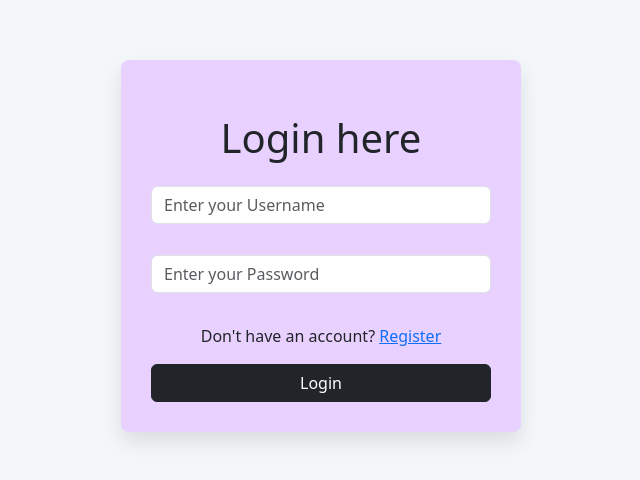
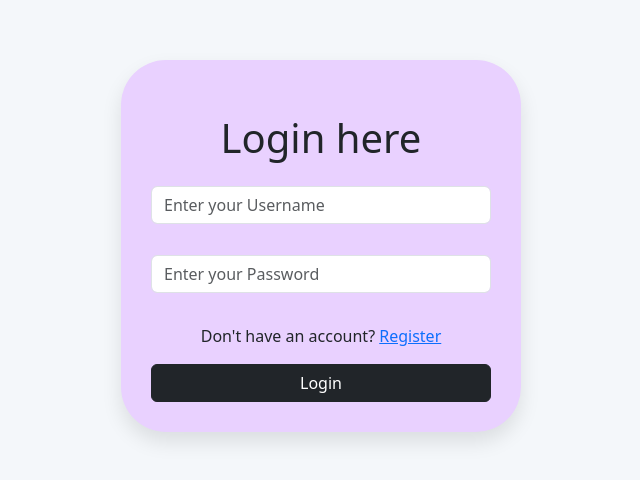
Before and after one commit to jugalb-icpl/wt-apps, a React (Create React App) app in the folder client/: page / in a window 1280 px wide. Shown: the part 154-634 px from the top of the page, without its empty margins (319-959 px from the left). Built offline with nearby package versions, Linux system fonts and the light colour scheme.

Commit message:
design changed for box

```diff
--- a/client/src/App.css
+++ b/client/src/App.css
@@ -52,7 +52,7 @@
   background: #e9d1ff;
   /* background: #ffffff; */
   padding: 30px;
-  border-radius: 8px;
+  border-radius: 45px;
   box-shadow: 0px 10px 20px rgba(0, 0, 0, 0.1);
   width: 100%;
   max-width: 400px;
@@ -91,3 +91,7 @@ button.btn-primary {
 .text-danger {
   color: red;
 }
+
+.btn{
+  border-radius: 100px;
+}
```
